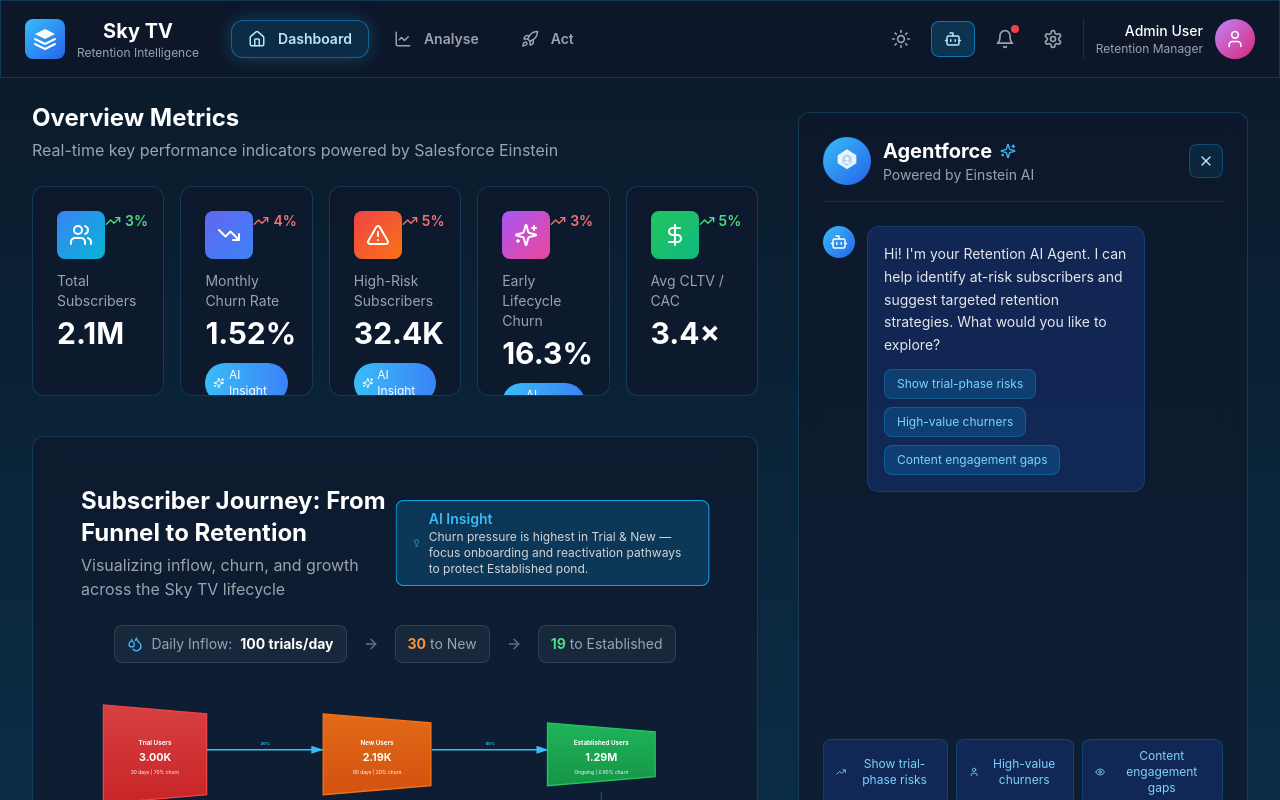
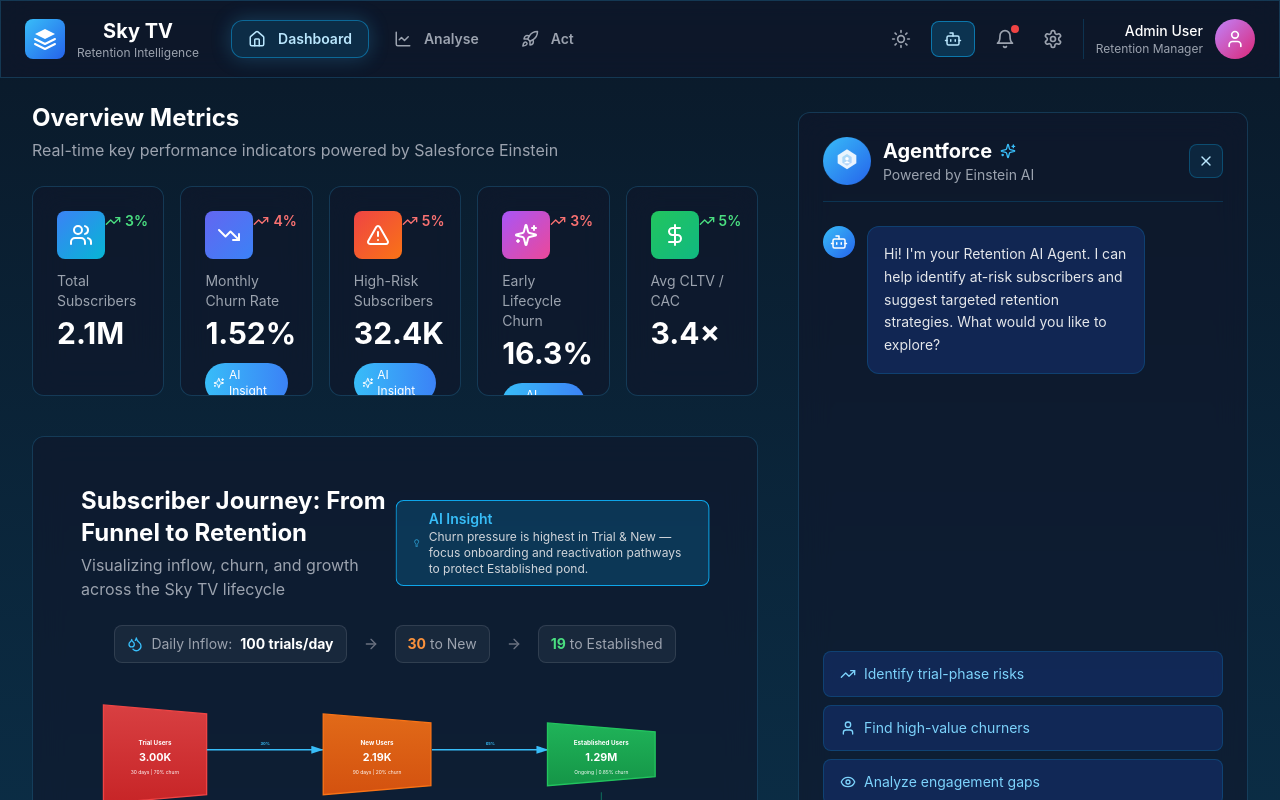
Before and after one commit to arunabh88/ChurnDashboard_Markus_New, a Next.js app: page / in a window 1280 px wide. Shown: the top 800 px of the page. Built offline with nearby package versions, Linux system fonts and the light colour scheme.

Commit message:
feat: Optimize AI Co-Pilot recommendations
- Limit quick actions to 3 per context
- Stack actions vertically instead of horizontally
- Optimize action labels for clarity and actionability
- Remove action tags/buttons from conversation messages
- Improve layout with full-width stacked buttons

```diff
--- a/components/RetentionCopilot.tsx
+++ b/components/RetentionCopilot.tsx
@@ -36,10 +36,9 @@ export default function RetentionCopilot({ onClose, context }: RetentionCopilotP
           prompt:
             "You're in diagnostics mode. Ask me to explain churn spikes, surface signal drivers, compare segments, or create actions for specific triggers.",
           quickActions: [
-            { label: 'Explain this signal', icon: <TrendingUp size={16} /> },
-            { label: "What's driving churn in Trial segment?", icon: <Eye size={16} /> },
-            { label: 'Create action for this segment', icon: <Sparkles size={16} /> },
-            { label: 'Compare segment performance', icon: <UserPlus size={16} /> },
+            { label: 'Explain churn signal drivers', icon: <TrendingUp size={16} /> },
+            { label: 'Analyze Trial segment churn', icon: <Eye size={16} /> },
+            { label: 'Create intervention campaign', icon: <Sparkles size={16} /> },
           ],
         };
       case 'act':
@@ -47,10 +46,9 @@ export default function RetentionCopilot({ onClose, context }: RetentionCopilotP
           prompt:
             "Ready to execute. Ask why campaigns are underperforming, recommend playbooks, clone winning campaigns, or review performance trends.",
           quickActions: [
-            { label: 'Why is this campaign underperforming?', icon: <TrendingUp size={16} /> },
-            { label: 'Recommend playbook for Trial segment', icon: <Sparkles size={16} /> },
-            { label: 'Clone and optimize Loyalty Discount', icon: <User size={16} /> },
-            { label: 'Review performance trends', icon: <Eye size={16} /> },
+            { label: 'Analyze campaign performance', icon: <TrendingUp size={16} /> },
+            { label: 'Recommend retention playbook', icon: <Sparkles size={16} /> },
+            { label: 'Clone winning campaign', icon: <User size={16} /> },
           ],
         };
       default:
@@ -58,9 +56,9 @@ export default function RetentionCopilot({ onClose, context }: RetentionCopilotP
           prompt:
             "Hi! I'm your Retention AI Agent. I can help identify at-risk subscribers and suggest targeted retention strategies. What would you like to explore?",
           quickActions: [
-            { label: 'Show trial-phase risks', icon: <TrendingUp size={16} /> },
-            { label: 'High-value churners', icon: <User size={16} /> },
-            { label: 'Content engagement gaps', icon: <Eye size={16} /> },
+            { label: 'Identify trial-phase risks', icon: <TrendingUp size={16} /> },
+            { label: 'Find high-value churners', icon: <User size={16} /> },
+            { label: 'Analyze engagement gaps', icon: <Eye size={16} /> },
           ],
         };
     }
@@ -153,10 +151,6 @@ export default function RetentionCopilot({ onClose, context }: RetentionCopilotP
           id: `${Date.now()}-ai`,
           role: 'ai',
           content: generateAIResponse(trimmed),
-          actions: config.quickActions.map(({ label }) => ({
-            label,
-            onClick: () => submitMessage(label),
-          })),
         };
         setMessages((prev) => [...prev, aiResponse]);
         setIsTyping(false);
@@ -170,12 +164,8 @@ export default function RetentionCopilot({ onClose, context }: RetentionCopilotP
       id: 'intro',
       role: 'ai',
       content: config.prompt,
-      actions: config.quickActions.map(({ label }) => ({
-        label,
-        onClick: () => submitMessage(label),
-      })),
     }),
-    [config, submitMessage]
+    [config]
   );
 
   useEffect(() => {
@@ -264,22 +254,6 @@ export default function RetentionCopilot({ onClose, context }: RetentionCopilotP
                     : 'bg-gradient-to-r from-purple-500/30 to-pink-500/30 border border-purple-500/30'
                 }`}>
                   <p className="text-gray-200 text-sm leading-relaxed">{message.content}</p>
-
-                  {/* Action Buttons */}
-                  {message.actions && message.role === 'ai' && (
-                    <div className="flex flex-wrap gap-2 mt-3">
-                      {message.actions.map((action, idx) => (
-                        <motion.button
-                          key={idx}
-                          whileHover={{ scale: 1.05 }}
-                          whileTap={{ scale: 0.95 }}
-                          className="text-xs bg-sky-500/20 hover:bg-sky-500/30 text-sky-300 px-3 py-1.5 rounded-lg border border-sky-500/30 transition-colors"
-                        >
-                          {action.label}
-                        </motion.button>
-                      ))}
-                    </div>
-                  )}
                 </div>
               </div>
             </motion.div>
@@ -319,18 +293,18 @@ export default function RetentionCopilot({ onClose, context }: RetentionCopilotP
         )}
       </div>
 
-      {/* Quick Actions */}
-      <div className="flex gap-2 mb-3">
+      {/* Quick Actions - Stacked Vertically */}
+      <div className="flex flex-col gap-2 mb-3">
         {config.quickActions.map((action, idx) => (
           <motion.button
             key={idx}
-            whileHover={{ scale: 1.05 }}
-            whileTap={{ scale: 0.95 }}
+            whileHover={{ scale: 1.02 }}
+            whileTap={{ scale: 0.98 }}
             onClick={() => submitMessage(action.label)}
-            className="flex items-center gap-2 text-xs bg-navy-900/50 border border-sky-500/20 text-sky-300 px-3 py-2 rounded-lg hover:bg-sky-500/10 transition-colors"
+            className="flex items-center gap-2 text-sm bg-navy-900/50 border border-sky-500/20 text-sky-300 px-4 py-3 rounded-lg hover:bg-sky-500/10 transition-colors w-full text-left"
           >
             {action.icon}
-            {action.label}
+            <span className="flex-1">{action.label}</span>
           </motion.button>
         ))}
       </div>
```
